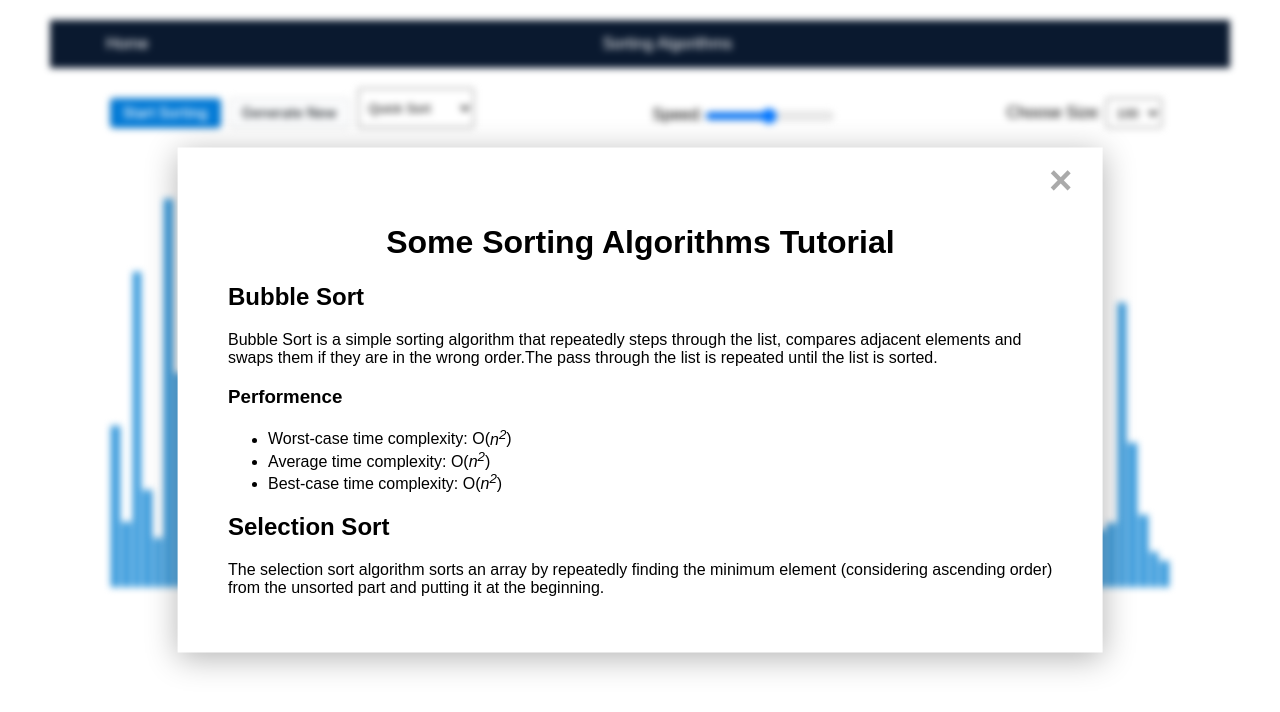
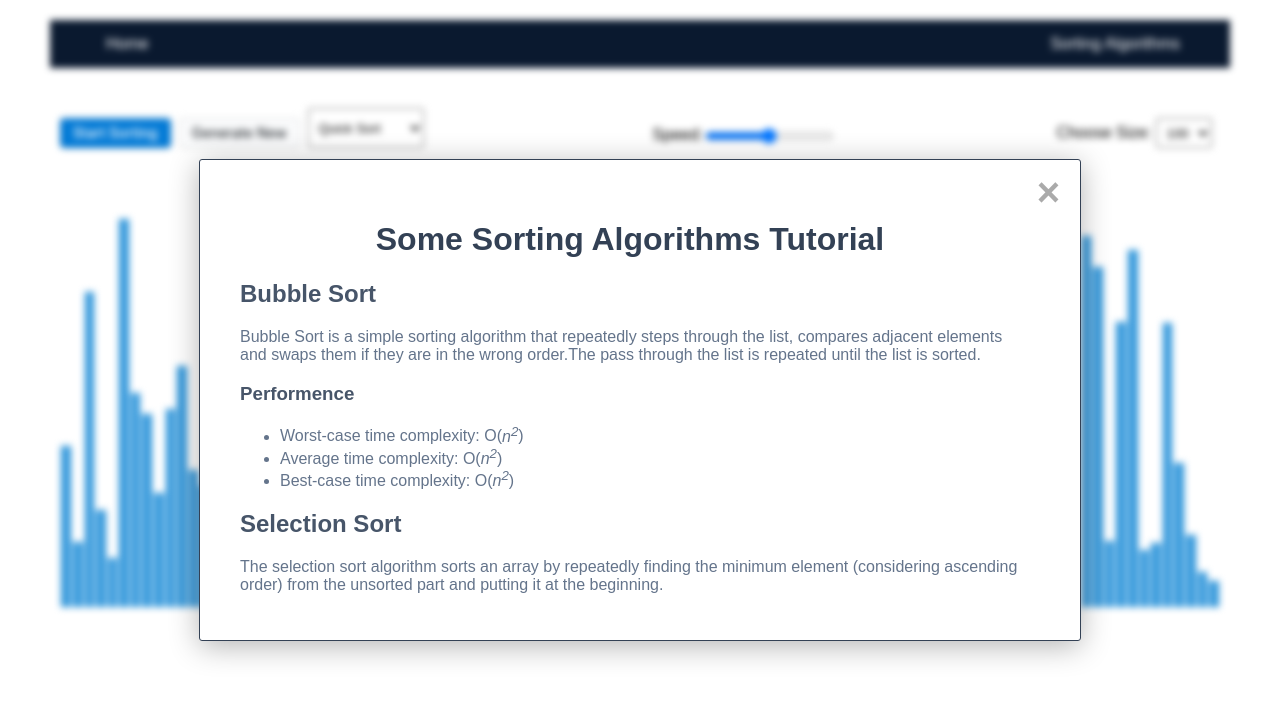
Before and after one commit to suaebahmed/algorithms-visualizer, a React (Create React App) app: page /#/sorting in a window 1280 px wide. Shown: the top 712 px of the page. Built offline with nearby package versions, Linux system fonts and the light colour scheme.

Commit message:
update styles

```diff
--- a/package.json
+++ b/package.json
@@ -18,7 +18,7 @@
   "scripts": {
     "predeploy": "npm run build",
     "deploy": "gh-pages -d build",
-    "start": "react-scripts start",
+    "start": "react-scripts --openssl-legacy-provider start",
     "build": "react-scripts build",
     "test": "react-scripts test",
     "eject": "react-scripts eject"
--- a/src/Pages/Home.js
+++ b/src/Pages/Home.js
@@ -12,7 +12,7 @@ import { Link } from 'react-router-dom';
 function Home() {
   return (
     <div className="container">
-      <Navbar msg={'Wellcome To My Algorithms Visualizer'}></Navbar>
+      <Navbar msg={'Algorithms Visualizer'}></Navbar>
       <h1 style={{"textAlign": "center"}}>A Better Visualization Of Different Algorithms</h1>
 
       <div className='cards-container'>
--- a/src/Pages/PathfindingVS.js
+++ b/src/Pages/PathfindingVS.js
@@ -237,9 +237,9 @@ function App(){
 
     return (
     <>
-    <Modal popupClickHandle = {popupClickHandle}>
-        <h1 style={{"textAlign":"center"}}>Video Tutorial</h1>
-        <div style={{"display":"flex","justify-content":"center","margin-right":"15px"}}>
+    <Modal style={{border: "1px solid #334155", paddingBottom: "20px"}} popupClickHandle = {popupClickHandle}>
+        <h1 style={{color:"#334155",textAlign:"center"}}>Video Tutorial</h1>
+        <div style={{display:"flex",justifyContent:"center"}}>
             <iframe width="90%" height="300px" src="https://www.youtube.com/embed/iK95rIRVbMo?autoplay=1&mute=1" title='myVideo'>
             </iframe>
         </div>
--- a/src/Pages/Sorting.js
+++ b/src/Pages/Sorting.js
@@ -269,43 +269,43 @@ function SortingApp(){
     return (
     <>
         {/* pop up modal */}
-        <Modal popupClickHandle = {popupClickHandle}>
-            <div style={{"margin-right":"20px"}}>
-                <h1 style={{"textAlign":"center"}}>Some Sorting Algorithms Tutorial</h1>
-                <h2>Bubble Sort</h2>
+        <Modal style={{border: "1px solid #334155", padding: "40px"}} popupClickHandle = {popupClickHandle}>
+            <div style={{"margin-right":"20px", color: "#64748b"}}>
+                <h1 style={{"textAlign":"center", color:"#334155"}}>Some Sorting Algorithms Tutorial</h1>
+                <h2 style={{ color:"#475569"}}>Bubble Sort</h2>
                 <p>
                 Bubble Sort is a simple sorting algorithm that repeatedly steps through the list, compares adjacent elements and swaps them if they are in the wrong order.The pass through the list is repeated until the list is sorted.
                 </p>
-                <h3>Performence</h3>
+                <h3 style={{ color:"#475569"}}>Performence</h3>
                 <ul>
                     <li>Worst-case time complexity: <span>O(<em>n<sup>2</sup></em>)</span></li>
                     <li>Average time complexity: <span>O(<em>n<sup>2</sup></em>)</span></li>
                     <li>Best-case time complexity: <span>O(<em>n<sup>2</sup></em>)</span></li>
                 </ul>
 
-                <h2>Selection Sort</h2>
+                <h2 style={{ color:"#475569"}}>Selection Sort</h2>
                 <p>
                     The selection sort algorithm sorts an array by repeatedly finding the minimum element (considering ascending order) from the unsorted part and putting it at the beginning.
                 </p>
-                <h3>Performence</h3>
+                <h3 style={{ color:"#475569"}}>Performence</h3>
                 <ul>
                     <li>Worst-case time complexity: <span>O(<em>n<sup>2</sup></em>)</span></li>
                     <li>Average time complexity: <span>O(<em>n<sup>2</sup></em>)</span></li>
                     <li>Best-case time complexity: <span>O(<em>n<sup>2</sup></em>)</span></li>
                 </ul>
 
-                <h2>insertion Sort</h2>
+                <h2 style={{ color:"#475569"}}>Insertion Sort</h2>
                 <p>
                     Insertion sort is a simple sorting algorithm that works similar to the way you sort playing cards in your hands. The array is virtually split into a sorted and an unsorted part. Values from the unsorted part are picked and placed at the correct position in the sorted part.
                 </p>
-                <h3>Performence</h3>
+                <h3 style={{ color:"#475569"}}>Performence</h3>
                 <ul>
                     <li>Worst-case time complexity: <span>O(<em>n<sup>2</sup></em>)</span></li>
                     <li>Average time complexity: <span>O(<em>n<sup>2</sup></em>)</span></li>
                     <li>Best-case time complexity: <span>O(<em>n</em>)</span></li>
                 </ul>
 
-                <h2>Quick Sort</h2>
+                <h2 style={{ color:"#475569"}}>Quick Sort</h2>
                 <p>
                     QuickSort is a Divide and Conquer algorithm. It picks an element as a pivot and partitions the given array around the picked pivot. There are many different versions of quickSort that pick pivot in different ways.
                 </p>
@@ -316,20 +316,20 @@ function SortingApp(){
                     <li>Pick median as the pivot.</li>
                 </ul>
                 <p>The key process in quickSort is a partition(). The target of partitions is, given an array and an element x of an array as the pivot, put x at its correct position in a sorted array and put all smaller elements (smaller than x) before x, and put all greater elements (greater than x) after x. All this should be done in linear time.</p>
-                <h3>Performence</h3>
+                <h3 style={{ color:"#475569"}}>Performence</h3>
                 <ul>
                     <li>Worst-case time complexity: <span>O(<em>n<sup>2</sup></em>)</span></li>
                     <li>Average time complexity: <span>O(<em>n</em> log <em>n</em>)</span></li>
                     <li>Best-case time complexity: <span>O(<em>n</em> log <em>n</em>)</span></li>
                 </ul>
 
-                <h2>Merge Sort</h2>
+                <h2 style={{ color:"#475569"}}>Merge Sort</h2>
                 <p>Merge Sort is an efficient, stable sorting algorithm that makes use of the divide and conquer strategy. Conceptually the algorithm works as follows:</p>
                 <ol>
                     <li>Divide the unsorted list into n sublists, each containing one element(a list of one element is considered sorted)</li>
                     <li>Repeatedly merge sublists to produce new sorted sublists until there is only one sublist remaining. This will be the sorted list.</li>
                 </ol>
-                <h3>Performence</h3>
+                <h3 style={{ color:"#475569"}}>Performence</h3>
                 <ul>
                     <li>Worst-case time complexity: <span>O(<em>n</em> log <em>n</em>)</span></li>
                     <li>Average time complexity: <span>O(<em>n</em> log <em>n</em>)</span></li>
@@ -370,7 +370,6 @@ function SortingApp(){
                             <option value="100">100</option>
                             <option value="200">200</option>
                             <option value="350">350</option>
-                            <option value="600">600</option>
                         </select>
                     </div>
                 </div>
--- a/src/components/Modal.js
+++ b/src/components/Modal.js
@@ -2,9 +2,9 @@ import React from 'react';
 import '../styles/modal.css';
 
 function Modal(props) {
-  const {popupClickHandle} = props;
+  const {popupClickHandle, style} = props;
   return (
-    <div id='popup' className='unActive'>
+    <div style={style} id='popup' className='unActive'>
         <span onClick={popupClickHandle} className="close">&times;</span>
         <div className='modal-container'>
           {props.children}
--- a/src/components/Navbar.js
+++ b/src/components/Navbar.js
@@ -3,16 +3,18 @@ import '../styles/navbar.css';
 
 function Navbar({msg}) {
   return (
+    <div style={{ backgroundColor: "rgba(10, 25, 47, 1)", margin: 'auto'}}>
       <nav className="navbar">
         <div>
           <a className='navbarlink' href='/algorithms-visualizer'>
             Home
           </a>
         </div>
-      <div className="nav-title">
-        <div className="nav-title-hd">{msg}</div>
+        <div>
+          <span style={{color:'#fff'}}>{msg}</span>
         </div>
       </nav>
+    </div>
   )
 }
 export default Navbar;
--- a/src/styles/PathfindingVS.css
+++ b/src/styles/PathfindingVS.css
@@ -1,11 +1,12 @@
 .path-container{
-   margin: 0px 25px 25px 25px;
+   margin : 30px auto;
+   max-width: 938px;
 }
 
 .path-header{
    display: flex;
    justify-content: space-between;
-   padding-bottom: 10px;
+   padding-bottom: 30px;
 }
 
 path-speed-btns{
@@ -101,7 +102,7 @@ path-speed-btns{
 /* this grid designing */
 .grid{
    display: flex;
-   justify-content: stretch;
+   justify-content: center;
 }
 
 .ROW{
--- a/src/styles/PrimeSpiral.css
+++ b/src/styles/PrimeSpiral.css
@@ -1,7 +1,13 @@
 
 .spiral-continer{
-    margin: 15px 100px;
+    margin: 20px auto;
+    max-width: 450px;
 }
+.spiral-btns{
+    display: flex;
+    justify-content: space-around;
+}
+
 @media only screen and (max-width: 768px) {
     .spiral-btns{
         display: grid;
--- a/src/styles/footer.css
+++ b/src/styles/footer.css
@@ -1,5 +1,9 @@
 .footer{
-    margin-top: 40px;
+    position: absolute;
+    bottom: 0;
+    left: 0;
+    margin: auto;
+    width: 100%;
     text-align: center;
     font-weight: 500;
     padding: 2px;
--- a/src/styles/modal.css
+++ b/src/styles/modal.css
@@ -1,16 +1,17 @@
-
-#popup{
+#popup {
   position: fixed;
   top: 50%;
   left: 50%;
-    transform: translate(-50%,-50%);
   width: 66%;
-    padding: 10px 30px 50px 50px;
-    box-shadow: 0 5px 30px rgba(0,0,0,.30);
+  max-width: 800px;
+  border-radius: 3px;
+  transform: translate(-50%, -50%);
+  box-shadow: 0 5px 30px rgba(0, 0, 0, 0.3);
   background-color: #fff;
   z-index: 10;
 }
-.modal-container{
+
+.modal-container {
   width: 100%;
   height: 400px;
   overflow: scroll;
@@ -20,22 +21,25 @@
   display: none;
 }
 /* animation effects */
-.unActive{
+.unActive {
   top: 0% !important;
   transition: 500ms;
   visibility: hidden;
   opacity: 0;
 }
 
-
 /* close button */
-.close{
+.close {
+  position: absolute;
+  top: 10px;
+  right: 20px;
   color: #aaa;
   float: right;
   font-size: 40px;
   font-weight: bold;
 }
-.close:hover,.close:focus {
+.close:hover,
+.close:focus {
   color: black;
   text-decoration: none;
   cursor: pointer;
--- a/src/styles/navbar.css
+++ b/src/styles/navbar.css
@@ -1,18 +1,12 @@
 
 .navbar{
     /* background-color: #4B0150; */
-    background-color: rgba(10, 25, 47, 1);
+    max-width: 1250px;
     padding: 15px 50px;
+    margin: auto;
+
     display: flex;
-}
-
-.nav-title{
-    display: flex;
-    justify-content: center;
-    width: 100%;
-}
-.nav-title-hd{
-    color: white;
+    justify-content: space-between;
 }
 
 .navbarlink{
--- a/src/styles/sorting.css
+++ b/src/styles/sorting.css
@@ -1,42 +1,47 @@
-
 /* modal backround */
-#Container-blur{
+#Container-blur {
   position: relative;
   transition: 600ms;
 }
-.active{
+.active {
   filter: blur(3.5px);
 }
 
-.sorting-continer{
-    margin: 20px 60px;
+.sorting-continer {
+  margin: 30px auto;
+  max-width: 1250px;
+  padding: 10px;
 }
-.Btn-Wrap{
+.Btn-Wrap {
   display: flex;
   align-items: flex-end;
   justify-content: space-between;
   margin-bottom: 60px;
 }
 @media only screen and (max-width: 768px) {
-    .Btn-Wrap{
+  .Btn-Wrap {
     display: grid;
     grid-template-columns: auto;
     row-gap: 10px;
     justify-content: center;
     margin-bottom: 30px;
+    margin-left: 10px;
+  }
+  .sorting-continer {
+    margin: 5px;
   }
 }
-.st-speed-range{
+.st-speed-range {
   display: flex;
 }
-.wrapperBar{
+.wrapperBar {
   display: flex;
   align-items: flex-end;
   height: 400px;
   width: 100%;
   justify-content: center;
 }
-.bar{
+.bar {
   border: 1px solid rgb(228, 242, 250);
-    background-color: #3498DB;
+  background-color: #3498db;
 }
```
Also changed, not shown: 2 other files (tests, documents, lock files or other folders). Lines whose indentation alone changed are shown as unchanged.
